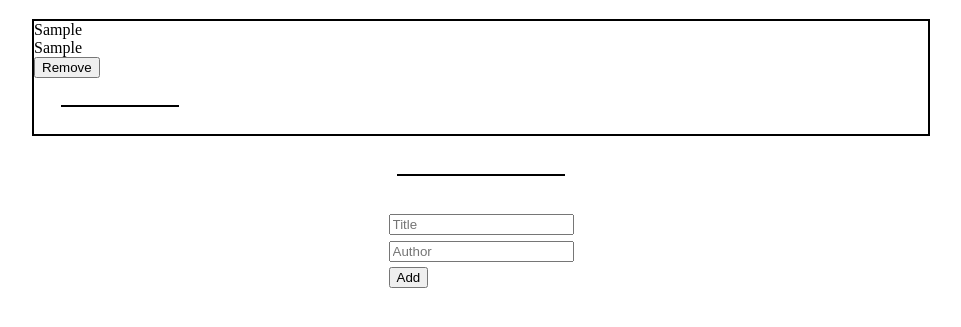
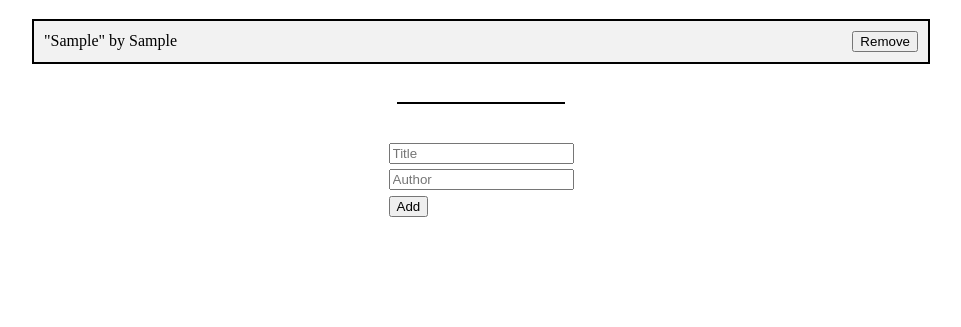
Before and after one commit to Pi1998/awesome-books, a website: page index.html in a window 1280 px wide. Both pictures are taken after typing "Sample", "Sample" into the empty fields and a click on the button "Add". Shown: the part 61-388 px from the top of the page, without its empty margins (159-1120 px from the left). Drawn offline with Linux system fonts and the light colour scheme.

Commit message:
Refactor each book div style to look like table rows

```diff
--- a/script.js
+++ b/script.js
@@ -16,10 +16,12 @@ function displayBooks() {
   booksList.innerHTML = '';
   books.forEach((book, index) => {
     const bookDiv = document.createElement('div');
-    bookDiv.innerHTML = `<div>${book.title}</div>
-                        <div>${book.author}</div>
-                         <button onclick="removeBook(${index})">Remove</button>
-                         <hr>`;
+    bookDiv.classList.add('table-row');
+    bookDiv.innerHTML = `<div class="table-cell">"${book.title}" by ${book.author}</div>
+                          <div class="table-cell">
+                            <button class="button-cell" onclick="removeBook(${index})">Remove</button>
+                          </div>
+                        `;
     booksList.appendChild(bookDiv);
   });
 }
--- a/style.css
+++ b/style.css
@@ -22,6 +22,23 @@ hr {
   border: 2px solid;
 }
 
+.table-row {
+  display: table-row;
+}
+
+.table-row:nth-child(odd) {
+  background-color: #f2f2f2;
+}
+
+.table-cell {
+  display: table-cell;
+  padding: 10px;
+}
+
+.table-cell:last-child {
+  text-align: right;
+}
+
 #title-input {
   margin-bottom: 3%;
 }
```
